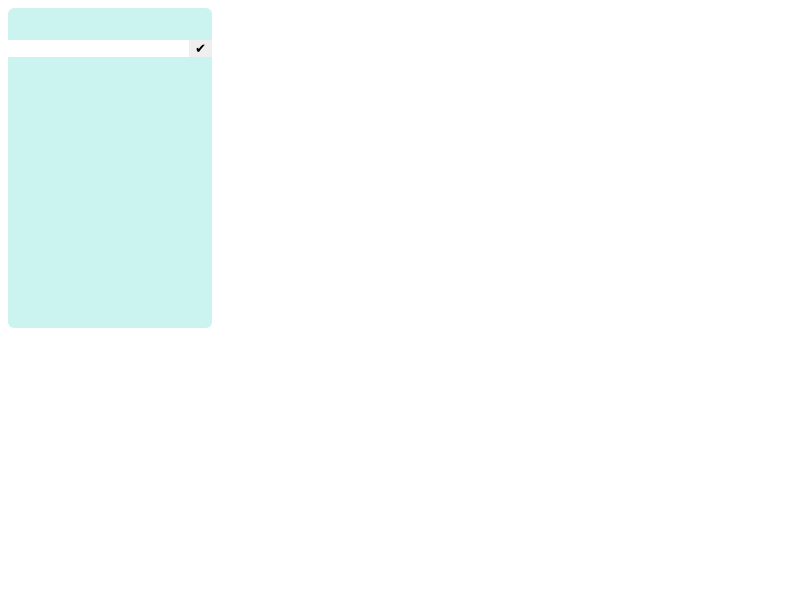
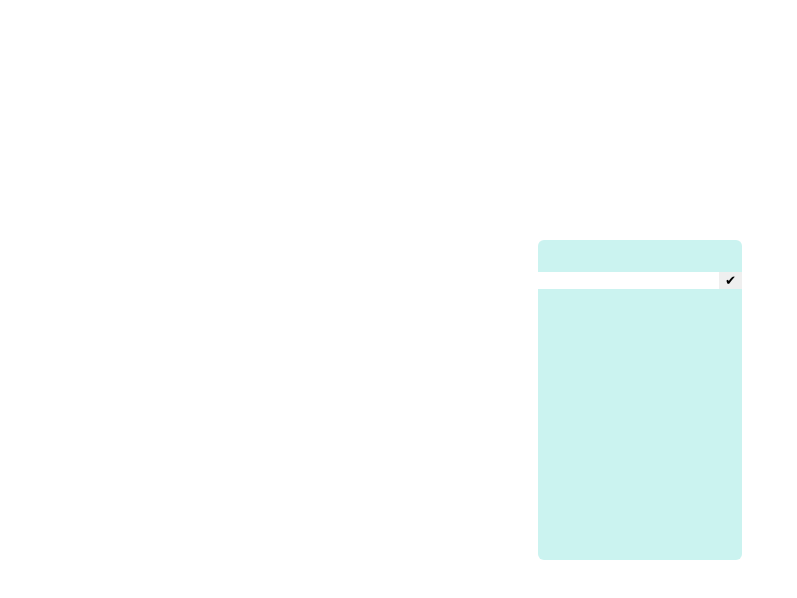
Before and after one commit to piotrselak/todo-app-react, a React (Create React App) app: page / in a window 1280 px wide. Shown: the top 598 px of the page, without its empty margins (0-797 px from the left). Built offline with nearby package versions, Linux system fonts and the light colour scheme.

Commit message:
Changed task typed and added taskList component

```diff
--- /dev/null
+++ b/src/components/app/app.css
@@ -0,0 +1,7 @@
+.app {
+  height: 100%;
+  display: flex;
+  flex-direction: column;
+  align-items: center;
+  justify-content: center;
+}
--- a/src/components/app/app.jsx
+++ b/src/components/app/app.jsx
@@ -1,5 +1,11 @@
 import TodoList from "../todoList/todoList";
 
+import "./app.css";
+
 export default function App() {
-  return <TodoList />;
+  return (
+    <div className="app">
+      <TodoList />
+    </div>
+  );
 }
--- /dev/null
+++ b/src/components/taskList/taskList.css
@@ -0,0 +1,17 @@
+li {
+  list-style-type: none;
+  margin: 0;
+  list-style: none;
+}
+
+ul {
+  padding: 0;
+  list-style-type: none;
+}
+
+.task-list {
+  height: min-content;
+  display: flex;
+  flex-direction: column;
+  gap: 0.1em;
+}
--- /dev/null
+++ b/src/components/taskList/taskList.jsx
@@ -0,0 +1,12 @@
+import Task from "../task/task";
+import "./taskList.css";
+
+export default function TaskList({ ...props }) {
+  const mappedTasks = props.tasks.map((task, ind) => (
+    <li key={ind}>
+      <Task text={task.text} onClick={() => props.deleteClick(ind)} />
+    </li>
+  ));
+
+  return <ul className="task-list">{mappedTasks}</ul>;
+}
--- a/src/components/todoList/todoList.css
+++ b/src/components/todoList/todoList.css
@@ -11,26 +11,8 @@
 
 }
 
-.task-list {
-  height: min-content;
-  display: flex;
-  flex-direction: column;
-  gap: 0.1em;
-}
-
 .interaction {
   display: flex;
-}
-
-li {
-  list-style-type: none;
-  margin: 0;
-  list-style: none;
-}
-
-ul {
-  padding: 0;
-  list-style-type: none;
 }
 
 button {
--- a/src/components/todoList/todoList.jsx
+++ b/src/components/todoList/todoList.jsx
@@ -1,6 +1,6 @@
 import { useState } from "react";
 
-import Task from "../task/task";
+import TaskList from "../taskList/taskList";
 
 import "./todoList.css";
 
@@ -9,7 +9,7 @@ export default function TodoList() {
   const [currInput, setCurrInput] = useState("");
 
   function handleAddClick() {
-    setTasks([...tasks, currInput]);
+    setTasks([...tasks, { text: currInput }]);
     setCurrInput("");
   }
 
@@ -23,17 +23,7 @@ export default function TodoList() {
 
   return (
     <div className="container">
-      <ul className="task-list">
-        {tasks.map((task, ind) => (
-          <li key={ind}>
-            <Task
-              text={task}
-              buttonType="button"
-              onClick={() => handleDeleteClick(ind)}
-            />
-          </li>
-        ))}
-      </ul>
+      <TaskList tasks={tasks} deleteClick={handleDeleteClick} />
       <div className="interaction">
         <input type="text" value={currInput} onChange={handleInput}></input>
         <button className="submit" onClick={handleAddClick}>
--- a/src/css/index.css
+++ b/src/css/index.css
@@ -0,0 +1,11 @@
+html, body, #root {
+  height: 100%;
+}
+
+body {
+  margin: 0;
+}
+
+* {
+  box-sizing: border-box;
+}
```
